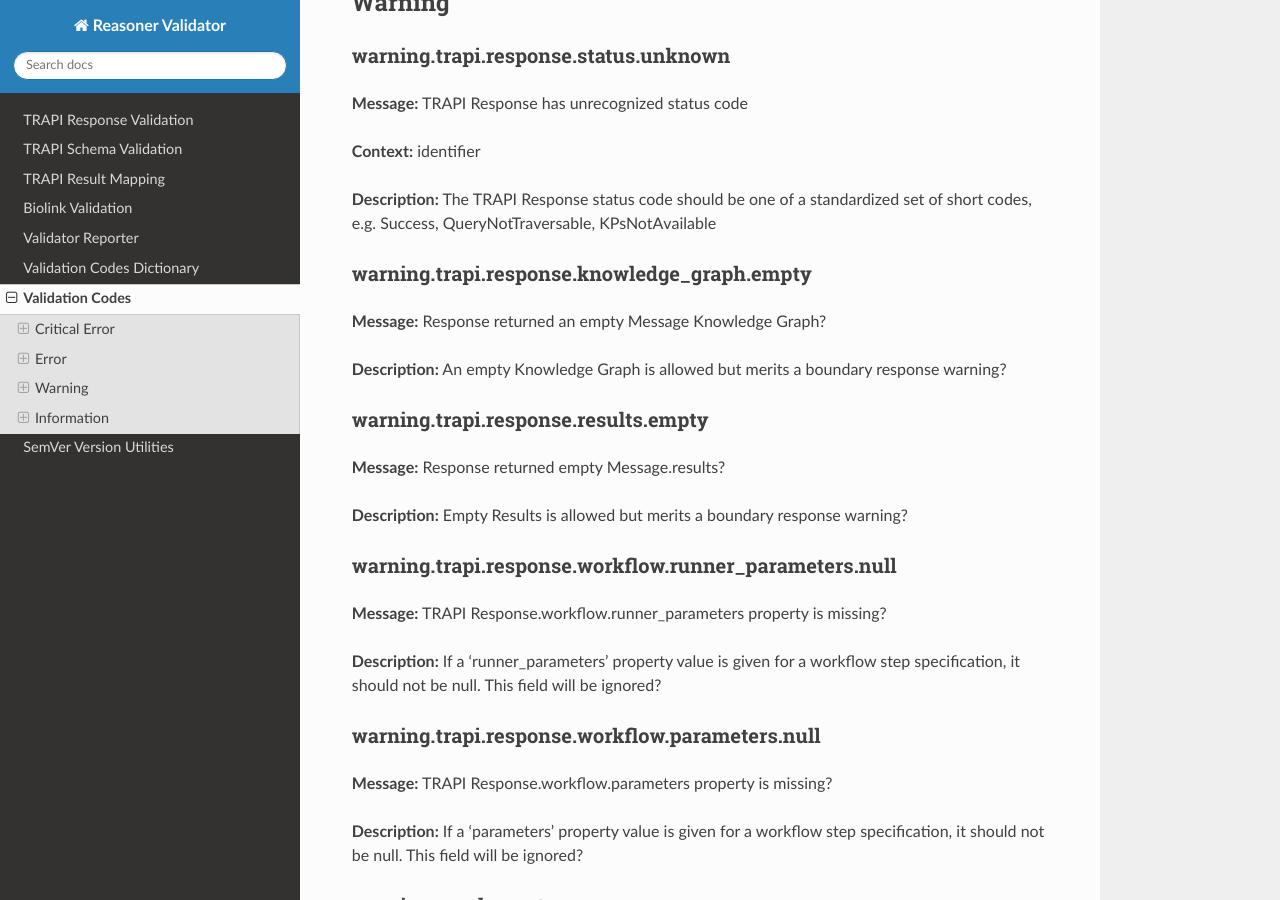
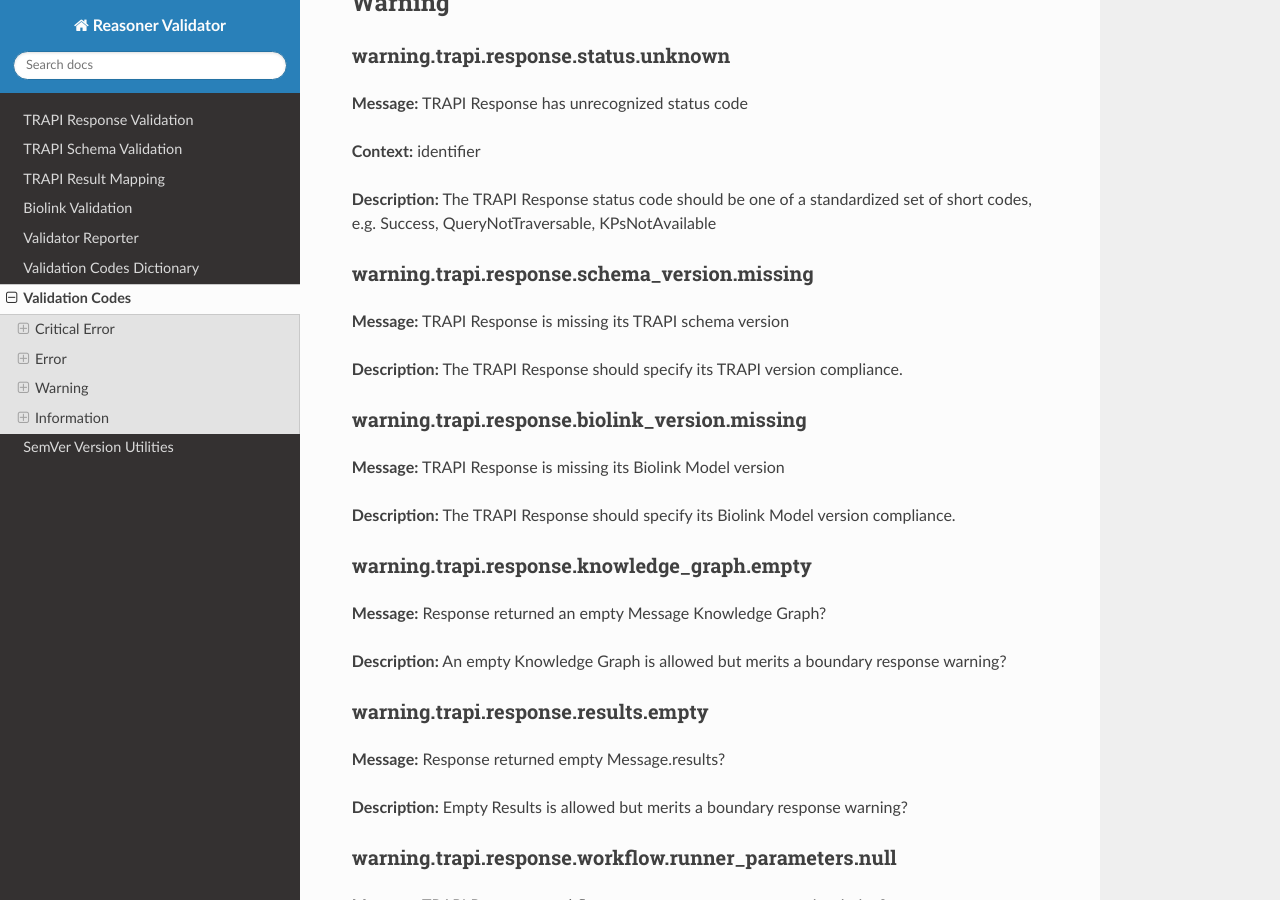
Before and after one commit to NCATSTranslator/reasoner-validator, a Sphinx documentation site: the page built from docs/validation_codes_dictionary.md, in a window 1280 px wide and 900 px high, scrolled down 21466 px. Built offline with Sphinx 7.4.7 and the Read the Docs theme 2.0.0, drawn with Linux system fonts in a browser that asks for light colours.

Commit message:
Added Response schema version and biolink version validation codes

```diff
--- a/docs/validation_codes_dictionary.md
+++ b/docs/validation_codes_dictionary.md
@@ -802,6 +802,18 @@
 
 **Description:** The TRAPI Response status code should be one of a standardized set of short codes, e.g. Success, QueryNotTraversable, KPsNotAvailable
 
+### warning.trapi.response.schema_version.missing
+
+**Message:** TRAPI Response is missing its TRAPI schema version
+
+**Description:** The TRAPI Response should specify its TRAPI version compliance.
+
+### warning.trapi.response.biolink_version.missing
+
+**Message:** TRAPI Response is missing its Biolink Model version
+
+**Description:** The TRAPI Response should specify its Biolink Model version compliance.
+
 ### warning.trapi.response.knowledge_graph.empty
 
 **Message:** Response returned an empty Message Knowledge Graph?
```
Also changed, not shown: 1 other file.
